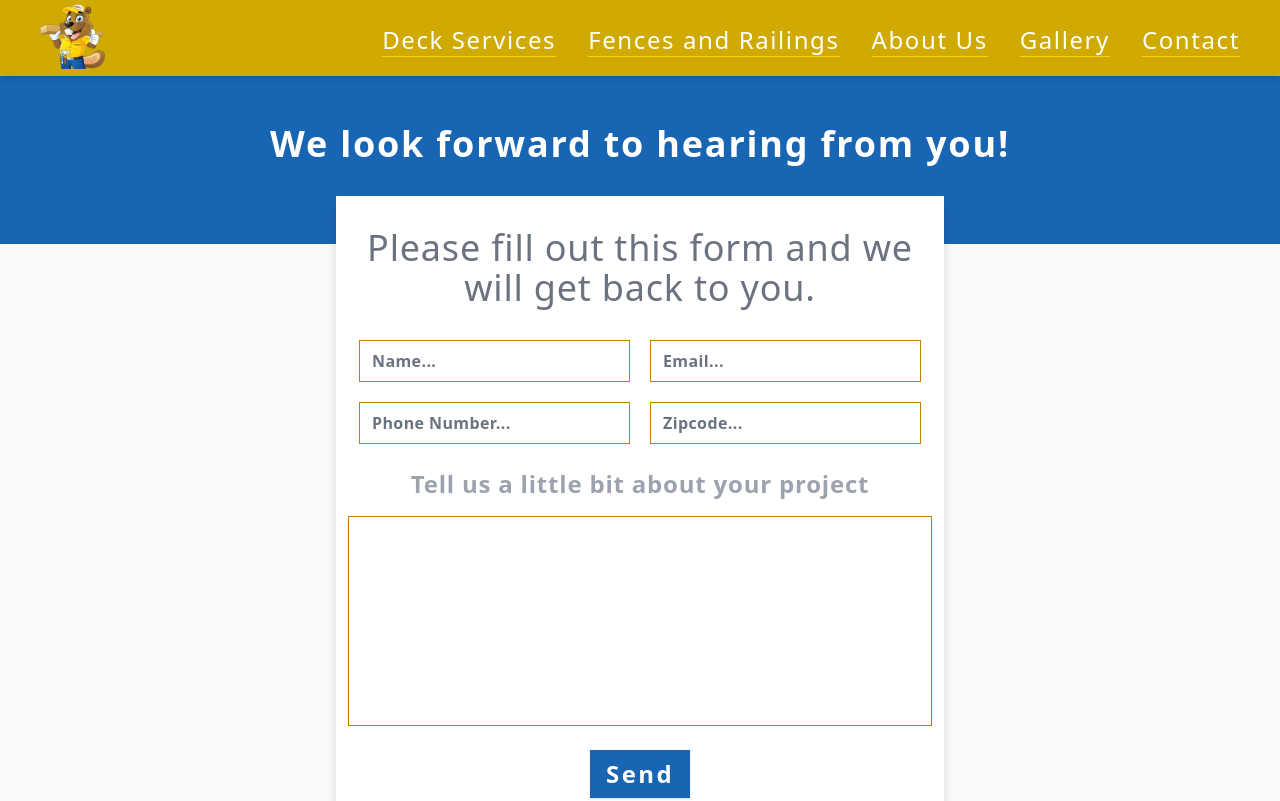
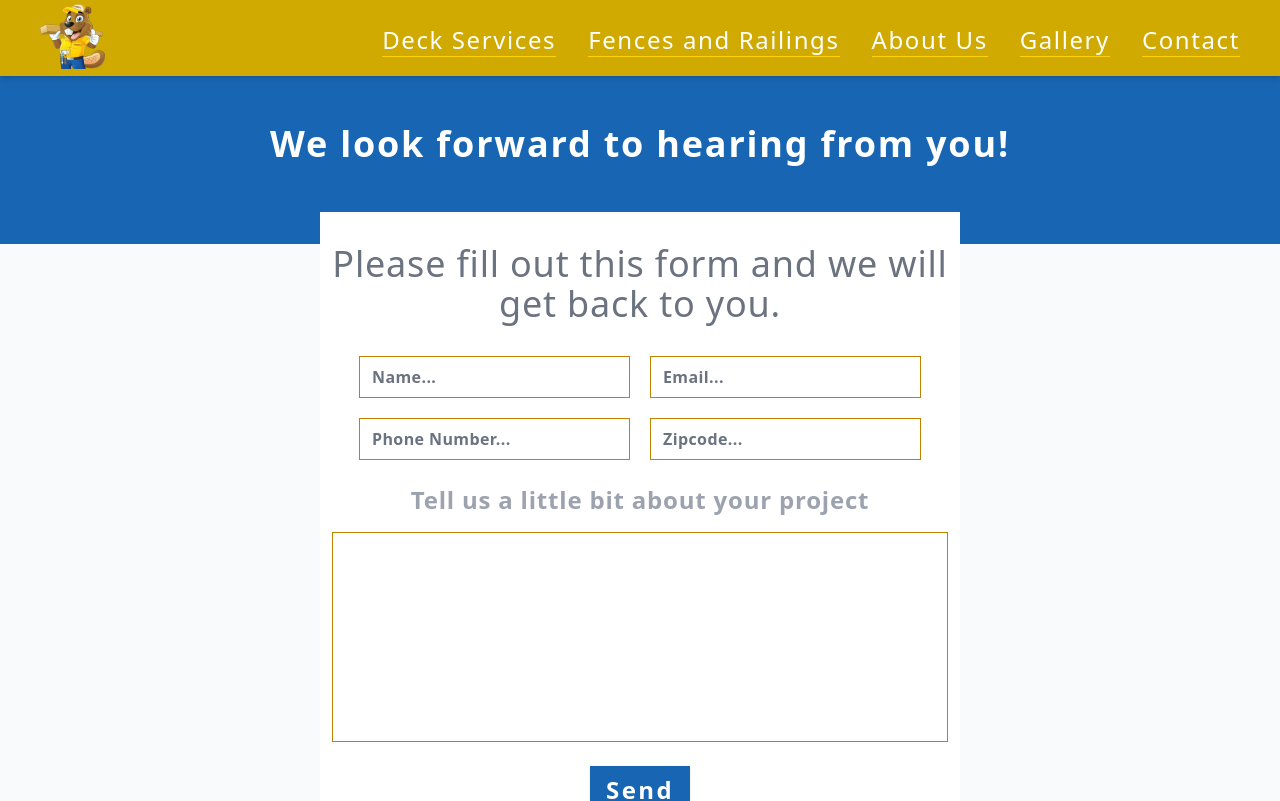
Before and after one commit to latz09/stumpys-decks, a Next.js app: page /contact-us in a window 1280 px wide. Shown: the top 801 px of the page. Built offline with nearby package versions, Linux system fonts and the light colour scheme.

Commit message:
form reface

```diff
--- a/components/contact/ContactForm.js
+++ b/components/contact/ContactForm.js
@@ -2,7 +2,7 @@ import FormInput from '../utils/FormInput';
 
 const ContactForm = () => {
 	return (
-		<form className='grid gap-6 place-items-center tracking-wider shadow-lg px-3 py-8  bg-white'>
+		<form className='grid gap-6 place-items-center tracking-wider  px-3 py-8  bg-white'>
 			<h1 className='text-3xl md:text-4xl text-center text-gray-500 font-normal mb-2'>Please fill out this form and we will get back to you.</h1>
 			<div className='grid lg:grid-cols-2 gap-5 place-items-center px-2'>
 				<FormInput type='text' placeholder='Name...' />
--- a/pages/contact-us.js
+++ b/pages/contact-us.js
@@ -13,9 +13,9 @@ const Contact = () => {
 					We look forward to hearing from you!
 				</motion.p>
 			</div>
-			<div className='grid gap-4  p-4 md:w-1/2 mx-auto'>
+			<div className='grid gap-4  py-8 mx-[6px] md:w-1/2 md:mx-auto'>
 				<motion.div
-					className='relative bottom-16 bg-white shadow-lg'
+					className='relative bottom-16 bg-white '
 					initial={{y: '100vh'}}
 					animate={{y: 0}}
 					transition={{delay: .5, duration: 1.6}}
```
